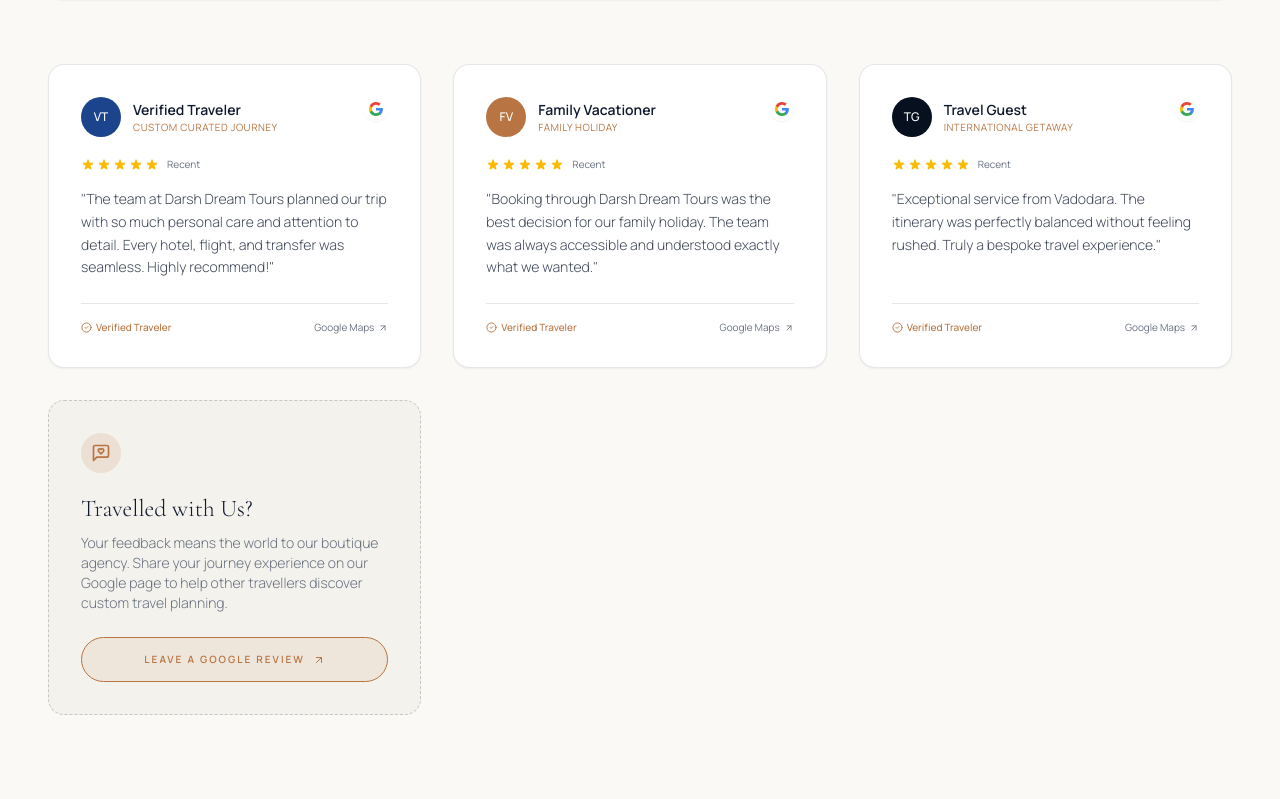
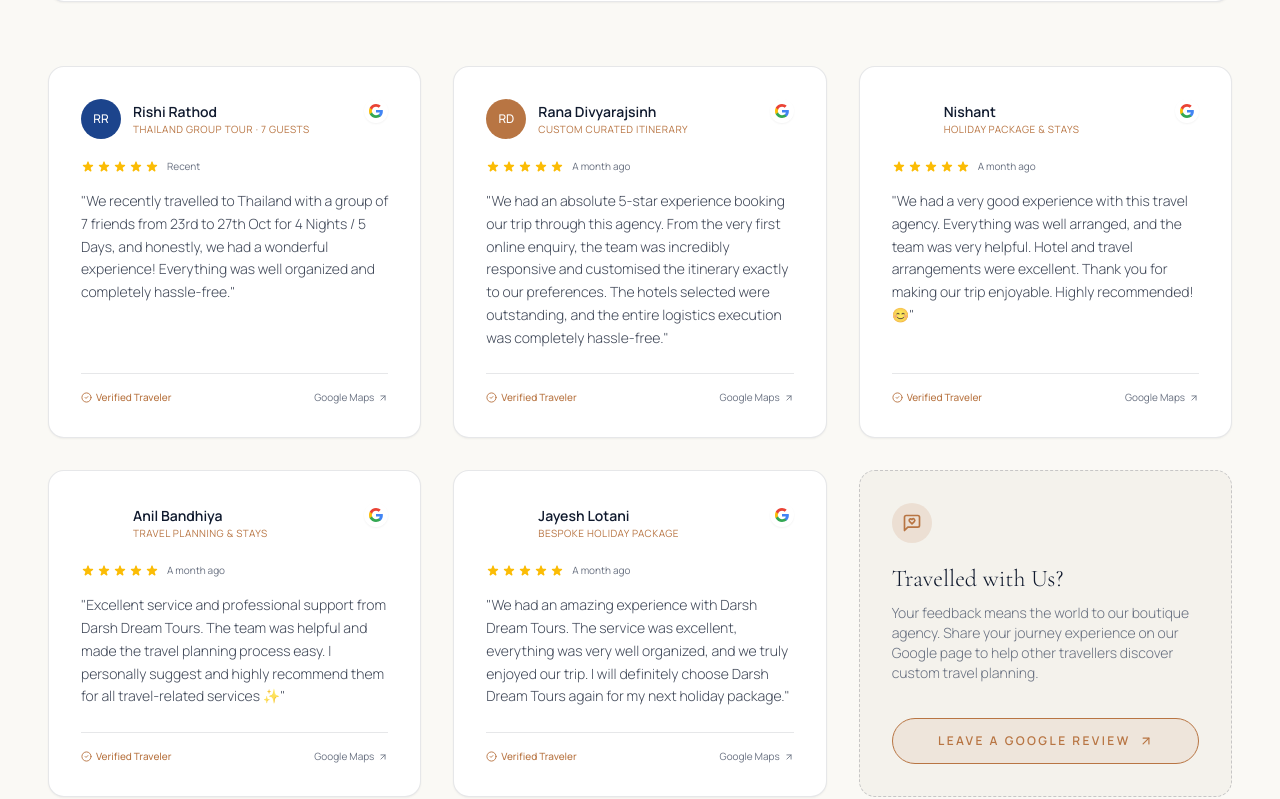
Before and after one commit to aditya-v-1312/ddt, a Next.js app: page /about in a window 1280 px wide. Shown: the part 5703-6502 px from the top of the page. Built offline with nearby package versions, Linux system fonts and the light colour scheme; no server answers.

Commit message:
Add 15 authentic Google Business reviews with interactive expansion grid

```diff
--- a/src/components/GoogleReviews.tsx
+++ b/src/components/GoogleReviews.tsx
@@ -1,7 +1,7 @@
 "use client";
 
-import React from "react";
-import { ArrowUpRight, MessageSquareHeart, CheckCircle2 } from "lucide-react";
+import React, { useState } from "react";
+import { ArrowUpRight, MessageSquareHeart, CheckCircle2, ChevronDown, ChevronUp } from "lucide-react";
 import { googleReviewsData } from "@/data/googleReviews";
 import { GoogleIcon, GoogleStarRating } from "./GoogleTrustBadge";
 
@@ -15,6 +15,8 @@ export const GoogleReviews: React.FC<GoogleReviewsProps> = ({
   className = "",
 }) => {
   const isDark = theme === "dark";
+  const [showAll, setShowAll] = useState(false);
+  const displayedReviews = showAll ? googleReviewsData.reviews : googleReviewsData.reviews.slice(0, 5);
 
   return (
     <section
@@ -100,7 +102,7 @@ export const GoogleReviews: React.FC<GoogleReviewsProps> = ({
             </div>
 
             <div>
-              <div className="flex items-center gap-3">
+              <div className="flex flex-wrap items-center gap-3">
                 <span className="font-serif text-3xl sm:text-4xl font-light">
                   5.0
                 </span>
@@ -108,9 +110,12 @@ export const GoogleReviews: React.FC<GoogleReviewsProps> = ({
                   rating={5}
                   className="w-4 h-4 sm:w-5 sm:h-5"
                 />
+                <span className={`font-mono text-xs font-bold px-2.5 py-1 rounded-full ${isDark ? "bg-[#B87543]/20 text-[#E2B18D] border border-[#B87543]/30" : "bg-[#B87543]/10 text-[#B87543] border border-[#B87543]/20"}`}>
+                  15 Verified 5-Star Reviews
+                </span>
               </div>
               <p
-                className={`font-sans text-xs uppercase tracking-wider mt-1 ${
+                className={`font-sans text-xs uppercase tracking-wider mt-1.5 ${
                   isDark ? "text-white/50" : "text-[#697181]"
                 }`}
               >
@@ -135,7 +140,7 @@ export const GoogleReviews: React.FC<GoogleReviewsProps> = ({
 
         {/* Reviews Grid */}
         <div className="grid grid-cols-1 md:grid-cols-2 lg:grid-cols-3 gap-8">
-          {googleReviewsData.reviews.map((rev) => (
+          {displayedReviews.map((rev) => (
             <div
               key={rev.id}
               className={`rounded-2xl border p-8 flex flex-col justify-between transition-all duration-300 ${
@@ -258,15 +263,40 @@ export const GoogleReviews: React.FC<GoogleReviewsProps> = ({
               href={googleReviewsData.googleShareUrl}
               target="_blank"
               rel="noopener noreferrer"
-              className="group inline-flex items-center justify-center gap-2 rounded-full border border-[#B87543] bg-[#B87543]/10 px-6 py-3.5 font-sans text-[10px] font-semibold uppercase tracking-[0.2em] text-[#B87543] hover:bg-[#B87543] hover:text-white transition-all duration-300"
+              className="group inline-flex items-center justify-center gap-2 rounded-full border border-[#B87543] bg-[#B87543]/10 px-6 py-3.5 font-sans text-xs font-semibold uppercase tracking-[0.2em] text-[#B87543] hover:bg-[#B87543] hover:text-white transition-all duration-300"
             >
               <span>Leave a Google Review</span>
               <ArrowUpRight
-                size={12}
+                size={14}
                 className="transition-transform group-hover:translate-x-0.5 group-hover:-translate-y-0.5"
               />
             </a>
           </div>
+        </div>
+
+        {/* View All / Collapse Button */}
+        <div className="mt-12 text-center">
+          <button
+            type="button"
+            onClick={() => setShowAll((prev) => !prev)}
+            className={`inline-flex items-center gap-2.5 px-8 py-4 rounded-full font-sans text-xs uppercase tracking-[0.2em] font-bold transition-all shadow-md hover:scale-105 ${
+              isDark
+                ? "bg-white/10 hover:bg-[#E2B18D] text-white hover:text-[#07101F] border border-white/20"
+                : "bg-[#101A2E] hover:bg-[#B87543] text-white"
+            }`}
+          >
+            {showAll ? (
+              <>
+                <span>Show Featured Reviews</span>
+                <ChevronUp size={16} />
+              </>
+            ) : (
+              <>
+                <span>View All 15 Google Reviews</span>
+                <ChevronDown size={16} />
+              </>
+            )}
+          </button>
         </div>
       </div>
     </section>
--- a/src/components/GoogleTrustBadge.tsx
+++ b/src/components/GoogleTrustBadge.tsx
@@ -138,7 +138,7 @@ export const GoogleTrustBadge: React.FC<GoogleTrustBadgeProps> = ({
       <div className="flex items-center gap-2">
         <GoogleStarRating rating={googleReviewsData.rating} />
         <span className="font-sans text-[11px] font-medium tracking-wider text-white">
-          5.0 on Google
+          5.0 on Google (15 Reviews)
         </span>
       </div>
 
--- a/src/data/googleReviews.ts
+++ b/src/data/googleReviews.ts
@@ -8,6 +8,7 @@ export interface GoogleReviewItem {
   text: string;
   tripContext?: string;
   verified: boolean;
+  photoUrl?: string;
 }
 
 export interface GoogleReviewsData {
@@ -15,6 +16,7 @@ export interface GoogleReviewsData {
   rating: number;
   maxRating: number;
   reviewCountDisplay: string;
+  totalReviewsCount: number;
   googleShareUrl: string;
   googleSearchUrl: string;
   writeReviewUrl: string;
@@ -27,42 +29,175 @@ export const googleReviewsData: GoogleReviewsData = {
   rating: 5.0,
   maxRating: 5,
   reviewCountDisplay: "5.0 ★★★★★",
+  totalReviewsCount: 15,
   googleShareUrl: "https://share.google/OlYuLJq6by9vZTVDD",
   googleSearchUrl: "https://www.google.com/search?q=Darsh+Dream+Tours+LLP",
   writeReviewUrl: "https://share.google/OlYuLJq6by9vZTVDD",
   location: "Vadodara, Gujarat",
   reviews: [
     {
-      id: "rev-1",
-      author: "Verified Traveler",
-      initials: "VT",
+      id: "rev-rishi",
+      author: "Rishi Rathod",
+      initials: "RR",
       avatarColor: "bg-[#1C448C]",
       rating: 5,
       relativeTime: "Recent",
-      text: "The team at Darsh Dream Tours planned our trip with so much personal care and attention to detail. Every hotel, flight, and transfer was seamless. Highly recommend!",
-      tripContext: "Custom Curated Journey",
+      text: "We recently travelled to Thailand with a group of 7 friends from 23rd to 27th Oct for 4 Nights / 5 Days, and honestly, we had a wonderful experience! Everything was well organized and completely hassle-free.",
+      tripContext: "Thailand Group Tour · 7 Guests",
       verified: true,
     },
     {
-      id: "rev-2",
-      author: "Family Vacationer",
-      initials: "FV",
+      id: "rev-divyaraj",
+      author: "Rana Divyarajsinh",
+      initials: "RD",
       avatarColor: "bg-[#B87543]",
       rating: 5,
-      relativeTime: "Recent",
-      text: "Booking through Darsh Dream Tours was the best decision for our family holiday. The team was always accessible and understood exactly what we wanted.",
-      tripContext: "Family Holiday",
+      relativeTime: "A month ago",
+      text: "We had an absolute 5-star experience booking our trip through this agency. From the very first online enquiry, the team was incredibly responsive and customised the itinerary exactly to our preferences. The hotels selected were outstanding, and the entire logistics execution was completely hassle-free.",
+      tripContext: "Custom Curated Itinerary",
       verified: true,
     },
     {
-      id: "rev-3",
-      author: "Travel Guest",
-      initials: "TG",
-      avatarColor: "bg-[#07101F]",
+      id: "rev-nishant",
+      author: "Nishant",
+      initials: "N",
+      avatarColor: "bg-[#2D6A4F]",
+      rating: 5,
+      relativeTime: "A month ago",
+      text: "We had a very good experience with this travel agency. Everything was well arranged, and the team was very helpful. Hotel and travel arrangements were excellent. Thank you for making our trip enjoyable. Highly recommended! 😊",
+      tripContext: "Holiday Package & Stays",
+      verified: true,
+    },
+    {
+      id: "rev-anil",
+      author: "Anil Bandhiya",
+      initials: "AB",
+      avatarColor: "bg-[#6D3B47]",
+      rating: 5,
+      relativeTime: "A month ago",
+      text: "Excellent service and professional support from Darsh Dream Tours. The team was helpful and made the travel planning process easy. I personally suggest and highly recommend them for all travel-related services ✨",
+      tripContext: "Travel Planning & Stays",
+      verified: true,
+    },
+    {
+      id: "rev-jayesh",
+      author: "Jayesh Lotani",
+      initials: "JL",
+      avatarColor: "bg-[#1F3A60]",
+      rating: 5,
+      relativeTime: "A month ago",
+      text: "We had an amazing experience with Darsh Dream Tours. The service was excellent, everything was very well organized, and we truly enjoyed our trip. I will definitely choose Darsh Dream Tours again for my next holiday package.",
+      tripContext: "Bespoke Holiday Package",
+      verified: true,
+    },
+    {
+      id: "rev-midisidappa",
+      author: "Midisidappa Pujari",
+      initials: "MP",
+      avatarColor: "bg-[#3D5A80]",
+      rating: 5,
+      relativeTime: "A month ago",
+      text: "A wonderful experience with Darsh Dream Tours and Travels! Great hospitality, good coordination, and reliable service. A great choice for planning your next trip. ✈️✈️",
+      tripContext: "Flight & Tour Coordination",
+      verified: true,
+    },
+    {
+      id: "rev-monish",
+      author: "Monish Talreja",
+      initials: "MT",
+      avatarColor: "bg-[#588157]",
+      rating: 5,
+      relativeTime: "A month ago",
+      text: "Had a great experience with Darsh Dream Tours LLP. Highly recommended for travel services and luxury arrangements.",
+      tripContext: "Travel Services Desk",
+      verified: true,
+    },
+    {
+      id: "rev-aditya",
+      author: "Aditya",
+      initials: "A",
+      avatarColor: "bg-[#B87543]",
+      rating: 5,
+      relativeTime: "A month ago",
+      text: "Amazing service and timely responses. Seamless coordination from start to finish.",
+      tripContext: "Custom Travel Desk",
+      verified: true,
+    },
+    {
+      id: "rev-hirva",
+      author: "Hirva",
+      initials: "H",
+      avatarColor: "bg-[#7209B7]",
       rating: 5,
       relativeTime: "Recent",
-      text: "Exceptional service from Vadodara. The itinerary was perfectly balanced without feeling rushed. Truly a bespoke travel experience.",
-      tripContext: "International Getaway",
+      text: "My experience coordinating with Darsh Dream Tours has been excellent. Highly dedicated, professional approach, and great hospitality in planning travel journeys.",
+      tripContext: "Travel Curation & Desk",
+      verified: true,
+    },
+    {
+      id: "rev-ayaan",
+      author: "Ayaan Barodawala",
+      initials: "AB",
+      avatarColor: "bg-[#005F73]",
+      rating: 5,
+      relativeTime: "A month ago",
+      text: "Very smooth travel booking and great hotel choices. Everything was taken care of seamlessly by the team. Wonderful experience with Darsh Dream Tours.",
+      tripContext: "Hotel Bookings & Logistics",
+      verified: true,
+    },
+    {
+      id: "rev-shruti",
+      author: "Shruti Suthar",
+      initials: "SS",
+      avatarColor: "bg-[#9C6644]",
+      rating: 5,
+      relativeTime: "A month ago",
+      text: "Best travel agency in Vadodara. Very prompt, supportive, and dedicated to client comfort.",
+      tripContext: "Verified Traveler",
+      verified: true,
+    },
+    {
+      id: "rev-mitanshu",
+      author: "Mitanshu Nayak",
+      initials: "MN",
+      avatarColor: "bg-[#2B2D42]",
+      rating: 5,
+      relativeTime: "A month ago",
+      text: "Best tours and travels organization. Perfect for planning your destination trips.",
+      tripContext: "Destination Planning",
+      verified: true,
+    },
+    {
+      id: "rev-akshay",
+      author: "Akshay Ahuja",
+      initials: "AA",
+      avatarColor: "bg-[#4A4E69]",
+      rating: 5,
+      relativeTime: "A month ago",
+      text: "Very reliable service. Prompt assistance with travel details and bookings.",
+      tripContext: "Corporate & Leisure Desk",
+      verified: true,
+    },
+    {
+      id: "rev-ranaji",
+      author: "The Ranaji",
+      initials: "TR",
+      avatarColor: "bg-[#8338EC]",
+      rating: 5,
+      relativeTime: "A month ago",
+      text: "Great coordination and reliable travel arrangements throughout. Highly recommended for family vacations.",
+      tripContext: "Family Tour",
+      verified: true,
+    },
+    {
+      id: "rev-tpz",
+      author: "Tpz Top",
+      initials: "TT",
+      avatarColor: "bg-[#3A5A40]",
+      rating: 5,
+      relativeTime: "A month ago",
+      text: "Professional travel team, quick assistance, and seamless execution of our travel plans.",
+      tripContext: "Ticketing & Tour Desk",
       verified: true,
     },
   ],
```
